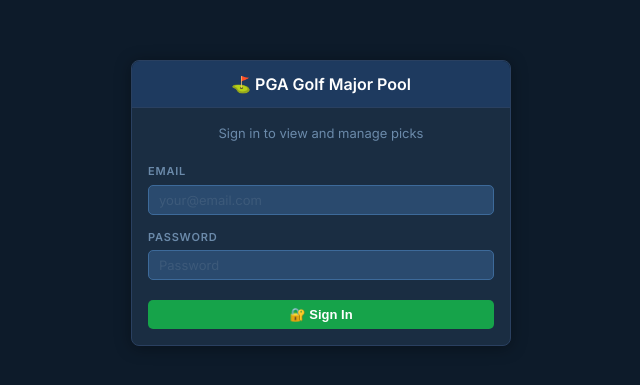
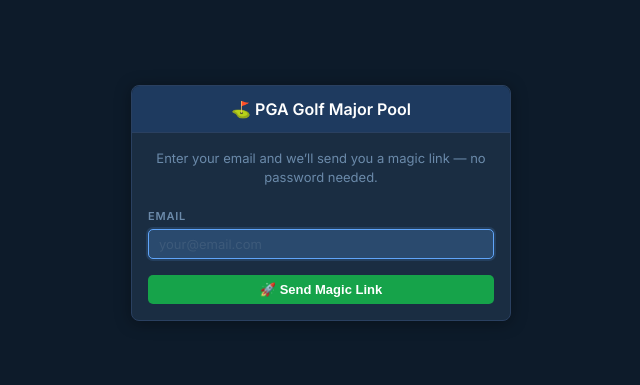
Before and after one commit to Bhimpele81/PGAGolfPool, a React (Create React App) app: page / in a window 1280 px wide. Shown: the part 197-582 px from the top of the page, without its empty margins (319-959 px from the left). Built offline with nearby package versions, Linux system fonts and the light colour scheme.

Commit message:
Switch to magic link login - no password required

```diff
--- a/src/pages/Login.js
+++ b/src/pages/Login.js
@@ -2,24 +2,28 @@
 import { supabase } from '../utils/supabase';
 
 export default function Login() {
-  const [email, setEmail]     = useState('');
-  const [password, setPassword] = useState('');
-  const [error, setError]     = useState('');
+  const [email,   setEmail]   = useState('');
+  const [sent,    setSent]    = useState(false);
+  const [error,   setError]   = useState('');
   const [loading, setLoading] = useState(false);
 
   const handleLogin = async (e) => {
     e.preventDefault();
     setLoading(true);
     setError('');
-    const { error } = await supabase.auth.signInWithPassword({ email, password });
+    const { error } = await supabase.auth.signInWithOtp({
+      email,
+      options: { shouldCreateUser: true }
+    });
     if (error) setError(error.message);
+    else setSent(true);
     setLoading(false);
   };
 
   return (
     <div style={{
-      minHeight: '100vh', display: 'flex', alignItems: 'center',
-      justifyContent: 'center', background: 'var(--navy)'
+      minHeight:'100vh', display:'flex', alignItems:'center',
+      justifyContent:'center', background:'var(--navy)'
     }}>
       <div className="card" style={{width:'100%', maxWidth:'380px', margin:'24px'}}>
         <div className="card-header" style={{background:'#1e3a5f', borderRadius:'8px 8px 0 0', justifyContent:'center'}}>
@@ -28,11 +32,29 @@
           </span>
         </div>
         <div className="card-body">
+          {sent ? (
+            <div style={{textAlign:'center', padding:'12px 0'}}>
+              <div style={{fontSize:'40px', marginBottom:'12px'}}>📧</div>
+              <p style={{color:'var(--text)', fontWeight:600, marginBottom:'8px'}}>Check your email!</p>
+              <p style={{color:'var(--text-muted)', fontSize:'13px'}}>
+                We sent a magic link to <strong style={{color:'var(--text)'}}>{email}</strong>.<br/>
+                Click the link to sign in — no password needed.
+              </p>
+              <button
+                className="btn btn-secondary"
+                style={{marginTop:'16px', width:'100%', justifyContent:'center'}}
+                onClick={() => { setSent(false); setEmail(''); }}
+              >
+                Use a different email
+              </button>
+            </div>
+          ) : (
+            <>
               <p style={{color:'var(--text-muted)', fontSize:'13px', marginBottom:'20px', textAlign:'center'}}>
-            Sign in to view and manage picks
+                Enter your email and we’ll send you a magic link — no password needed.
               </p>
               <form onSubmit={handleLogin}>
-            <div style={{marginBottom:'14px'}}>
+                <div style={{marginBottom:'16px'}}>
                   <label className="form-label">Email</label>
                   <input
                     className="form-input"
@@ -41,17 +63,7 @@
                     onChange={e => setEmail(e.target.value)}
                     placeholder="your@email.com"
                     required
-              />
-            </div>
-            <div style={{marginBottom:'20px'}}>
-              <label className="form-label">Password</label>
-              <input
-                className="form-input"
-                type="password"
-                value={password}
-                onChange={e => setPassword(e.target.value)}
-                placeholder="Password"
-                required
+                    autoFocus
                   />
                 </div>
                 {error && (
@@ -65,9 +77,11 @@
                   disabled={loading}
                   style={{width:'100%', justifyContent:'center'}}
                 >
-              {loading ? 'Signing in...' : '🔐 Sign In'}
+                  {loading ? 'Sending...' : '🚀 Send Magic Link'}
                 </button>
               </form>
+            </>
+          )}
         </div>
       </div>
     </div>
```
Lines whose indentation alone changed are shown as unchanged.
